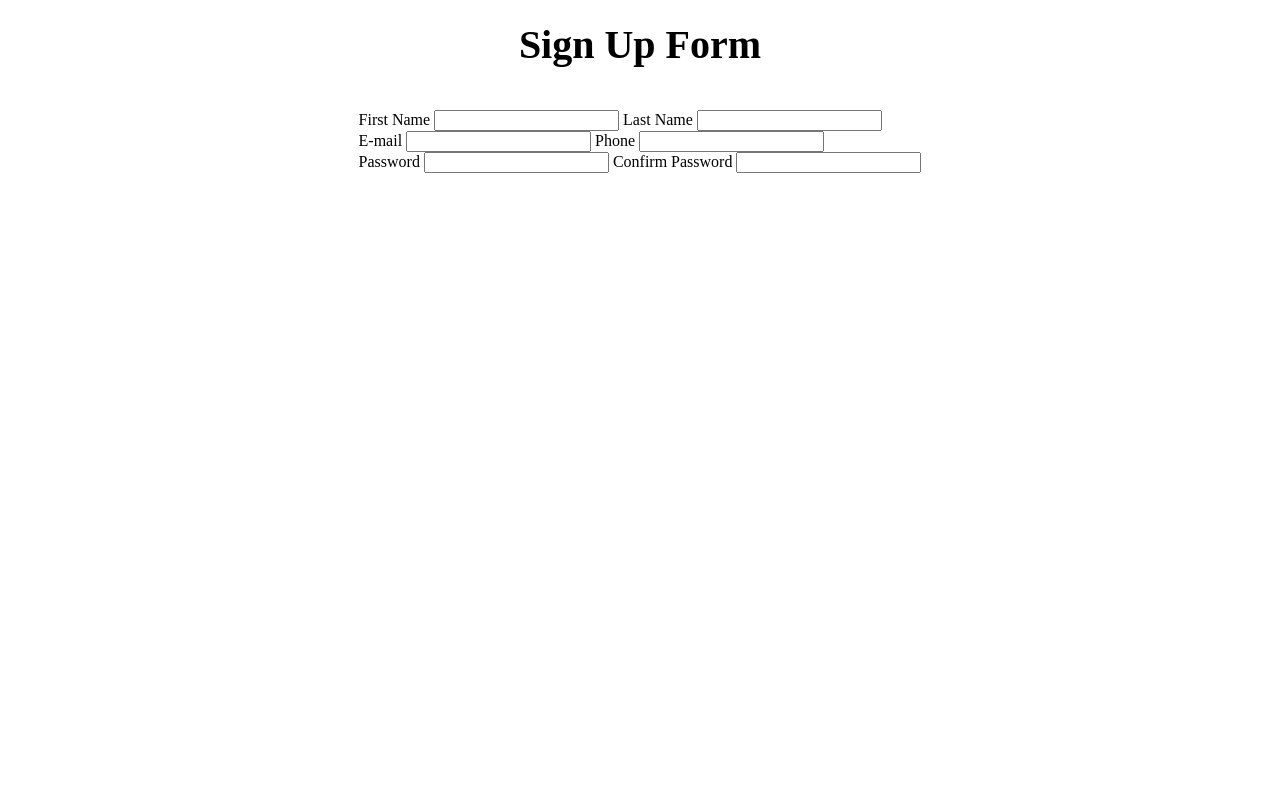
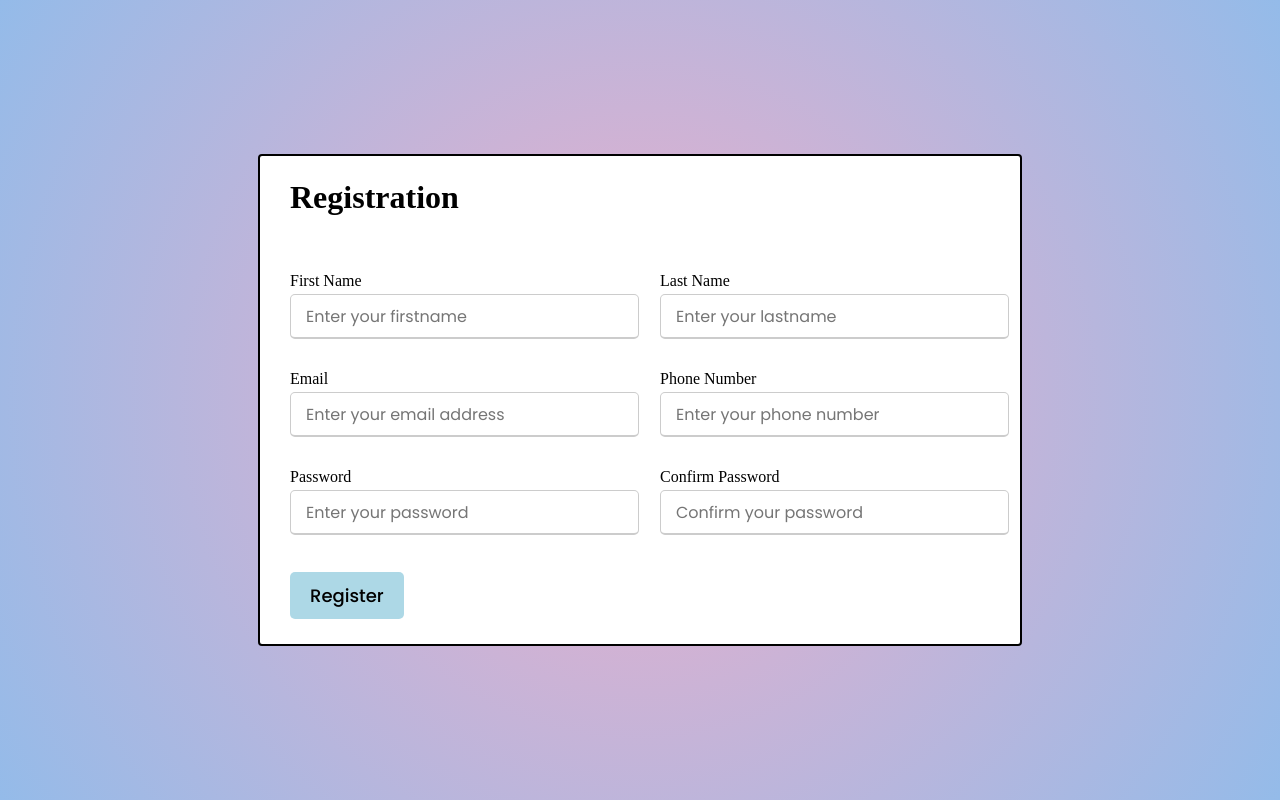
Before and after one commit to AlexandreGuenot/Sign_Up_Form, a plain HTML site: page index.html in a window 1280 px wide. Drawn offline with Linux system fonts and the light colour scheme; a web font is replaced by a local one.

Commit message:
*Form Done

```diff
--- a/index.html
+++ b/index.html
@@ -6,36 +6,49 @@
     <meta name="viewport" content="width=device-width, initial-scale=1.0">
     <link rel="stylesheet" href="reset.css">
     <link rel="stylesheet" href="styles.css">
+    <script src="script.js"></script>
     <title>The Sign Up Form 🪧</title>
 </head>
 <body>
-    <header>Sign Up Form</header>
-    <div class="flex-container">
-        <form action="example.com/route" method="post">
+    <div class="registration">
+        <div class="title">Registration</div>
 
-        <div class="first-row">
-            <label for="first-name">First Name</label>
-            <input type="text" id="first-name">
+        <form action="#">
+            <div class="user-information">
+                <div class="input-box">
+                    <label for="firstName">First Name</label>
+                    <input type="text" id="firstName" placeholder="Enter your firstname" required>
+                </div>
+                <div class="input-box">
+                    <label for="lastName">Last Name</label>
+                    <input type="text" id="lastName" placeholder="Enter your lastname" required>
+                </div>
+                <div class="input-box">
+                    <label for="email">Email</label>
+                    <input type="email" id="email" placeholder="Enter your email address" required>
+                </div>
+                <div class="input-box">
+                    <label for="phone">Phone Number</label>
+                    <input type="number" id="phone" placeholder="Enter your phone number" required>
+                </div>
+                <div class="input-box">
+                    <label for="password">Password</label>
+                    <input name="password" id="password" type="password" placeholder="Enter your password"
+                           required onkeyup='check();'>
+                </div>
+                <div class="input-box">
+                    <label for="confirm_password">Confirm Password</label>
+                    <input type="password" name="confirm_password" id="confirm_password" placeholder="Confirm your password"
+                           required onkeyup='check();'>
+                    <span id='message'></span>
+                </div>
+            </div>
+            <button type="submit">Register</button>
 
-            <label for="last-name">Last Name</label>
-            <input type="text" id="last-name">
-        </div>
-        <div class="second-row">
-            <label for="email">E-mail</label>
-            <input type="email" id="email">
+        </form>
+    </div>
 
-            <label for="phone-number">Phone</label>
-            <input type="number" id="phone-number">
-        </div>
-        <div class="third-row">
-            <label for="password">Password</label>
-            <input type="password" id="password">
 
-            <label for="valid-password">Confirm Password</label>
-            <input type="password" id="valid-password">
-        </div>
 
-    </form>
-    </div>
 </body>
 </html>
--- /dev/null
+++ b/script.js
@@ -0,0 +1,10 @@
+var check = function() {
+    if (document.getElementById('password').value ==
+      document.getElementById('confirm_password').value) {
+      document.getElementById('message').style.color = 'green';
+      document.getElementById('message').innerHTML = 'matching';
+    } else {
+      document.getElementById('message').style.color = 'red';
+      document.getElementById('message').innerHTML = 'not matching';
+    }
+  }
--- a/styles.css
+++ b/styles.css
@@ -1,14 +1,69 @@
+@import url('https://fonts.googleapis.com/css2?family=Ibarra+Real+Nova:wght@500;700&family=Poppins:wght@400;500;700&display=swap');
+
+*{
+    font-family:'Poppins', sans-serif;
+}
 body{
     display: flex;
-    flex-direction: column;
+    height: 100vh;
+    justify-content: center;
     align-items: center;
+    background: rgb(238,174,202);
+    background: radial-gradient(circle, rgba(238,174,202,1) 0%, rgba(148,187,233,1) 100%);
+}
+.registration{
+    max-width: 700px;
+    border: 2px solid;
+    border-radius: 4px;
+    padding: 25px 30px;
+    background-color: #fff
 
 }
-header{
+.registration .title{
+    font-size: 32px;
+    margin-bottom: 40px;
+    font-weight: 600;
+}
+.registration form .user-information{
+ display: flex;
+ flex-wrap: wrap;
+ justify-content: space-between;
+}
+form .user-information .input-box{
+    margin: 20px 0 12px 0;
+    width: calc(100% /2 - 20px);
+}
+form label{
+    display: block;
+    margin-bottom: 5px;
+    font-weight: 500;
+}
+form input {
+    height: 40px;
+    width: 100%;
+    outline: none;
+    border: 1px solid #ccc;
+    border-radius: 5px;
+    padding-left: 15px;
+    font-size: 16px;
+    border-bottom-width: 2px;
+    transition: all 0.5s ease;
+}
+form input:focus,
+form input:valid {
+    border-color: rgba(148,187,233,1);
+}
+button{
     margin-top: 25px;
-    font-size: 40px;
-    font-weight: bold;
+    padding: 10px 20px;
+    background-color: lightblue;
+    border: none;
+    border-radius: 5px;
+    font-size: 18px;
+    font-weight:500;
+    cursor: pointer;
 }
-.flex-container{
-    margin-top: 45px;
+button:hover{
+    background-color: lightpink;
+    transition:0.4s;
 }
```
Also changed, not shown: preview/design.png (added).
